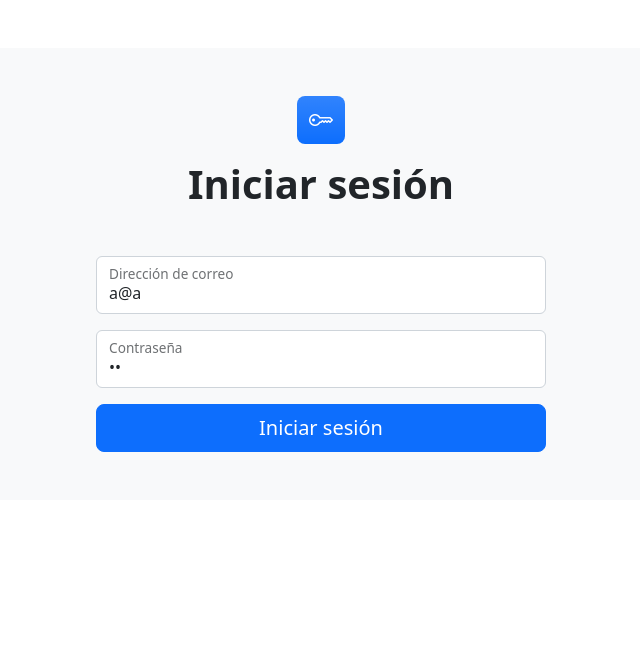
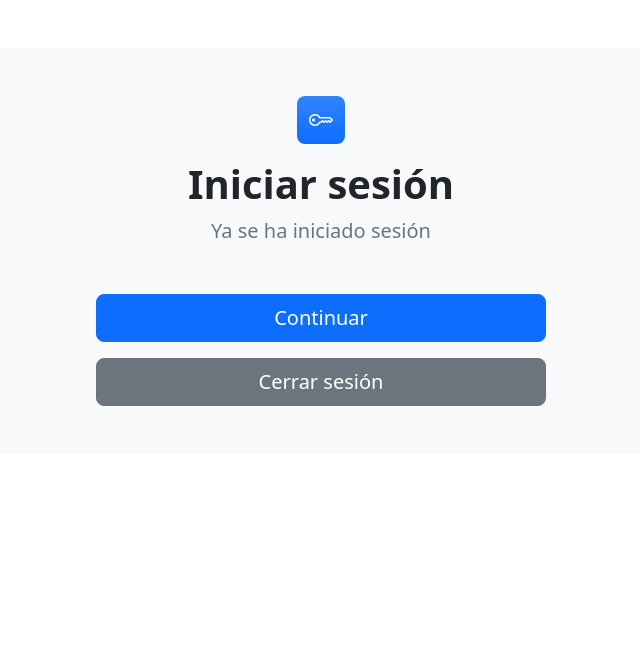
Before and after one commit to ElDigoXD/ingenieria-web, a Django app: template IW/templates/login.html in a window 1280 px wide. Shown: the part 56-702 px from the top of the page, without its empty margins (319-959 px from the left). Run offline with Django 5.2, Linux system fonts and the light colour scheme; the template is opened without the code that fills it, so the values that code supplies are empty; a user stored in the database is signed in; some libraries are stand-ins or nearby versions.

Commit message:
Implementar pagina login logueado

```diff
--- a/IW/templates/login.html
+++ b/IW/templates/login.html
@@ -1,5 +1,6 @@
 {% extends 'base.html' %}
 {% load i18n %}
+{% load static %}
 
 {% block title %}
 {% trans "Iniciar de sesión" %}
@@ -16,7 +17,29 @@
                     <i class="bi bi-key"></i>
                 </div>
                 <h1 class="fw-bolder">{% trans 'Iniciar sesión' %}</h1>
-                {% comment %} <p class="lead fw-normal text-muted mb-0">{% trans 'Nos encantaría contar contigo' %}</p> {% endcomment %}
+
+{% if user.is_authenticated %}
+                <p class="lead fw-normal text-muted mb-0">{% trans 'Ya se ha iniciado sesión' %}</p>
+            </div>
+            <div class="row gx-5 justify-content-center">
+                <div class="col-lg-8 col-xl-6">
+                    <div class="d-grid mb-3">
+                        <a
+                        class="btn btn-primary btn-lg"
+                        href="{% url 'home' %}">
+                            {% trans 'Continuar' %}
+                        </a>
+                    </div>
+                    <div class="d-grid">
+                        <a
+                        class="btn btn-secondary btn-lg"
+                        href="{% url 'logout' %}">
+                            {% trans 'Cerrar sesión' %}
+                        </a>
+                    </div>
+                </div>
+            </div>
+{% else %}
             </div>
             <div class="row gx-5 justify-content-center">
                 <div class="col-lg-8 col-xl-6">
@@ -30,7 +53,7 @@
                         novalidate>
                         <!-- Email address input -->
                         <div class="form-floating mb-3">
-                            <input class="form-control" id="username" name="username" type="email" placeholder="{% trans 'Dirección de correo' %}" value="a@a" required/>
+                            <input class="form-control" id="username" name="username" type="email" placeholder="{% trans 'Dirección de correo' %}" value="a@a.aa" required/>
                             <label for="username">{% trans 'Dirección de correo' %}</label>
                         </div>
                         <!-- Password input -->
@@ -52,6 +75,7 @@
                     </form>
                 </div>
             </div>
+{% endif %}
         </div>
     </div>
 </section>
@@ -60,6 +84,8 @@
     ; (() => {
         'use strict'
         const form = document.getElementById('mainForm')
+        if (!form) return
+
         form.addEventListener('submit', (event) => {
                 if (form.checkValidity()) {
                     // trigger custom event hx-trigger="bs-send"
```
